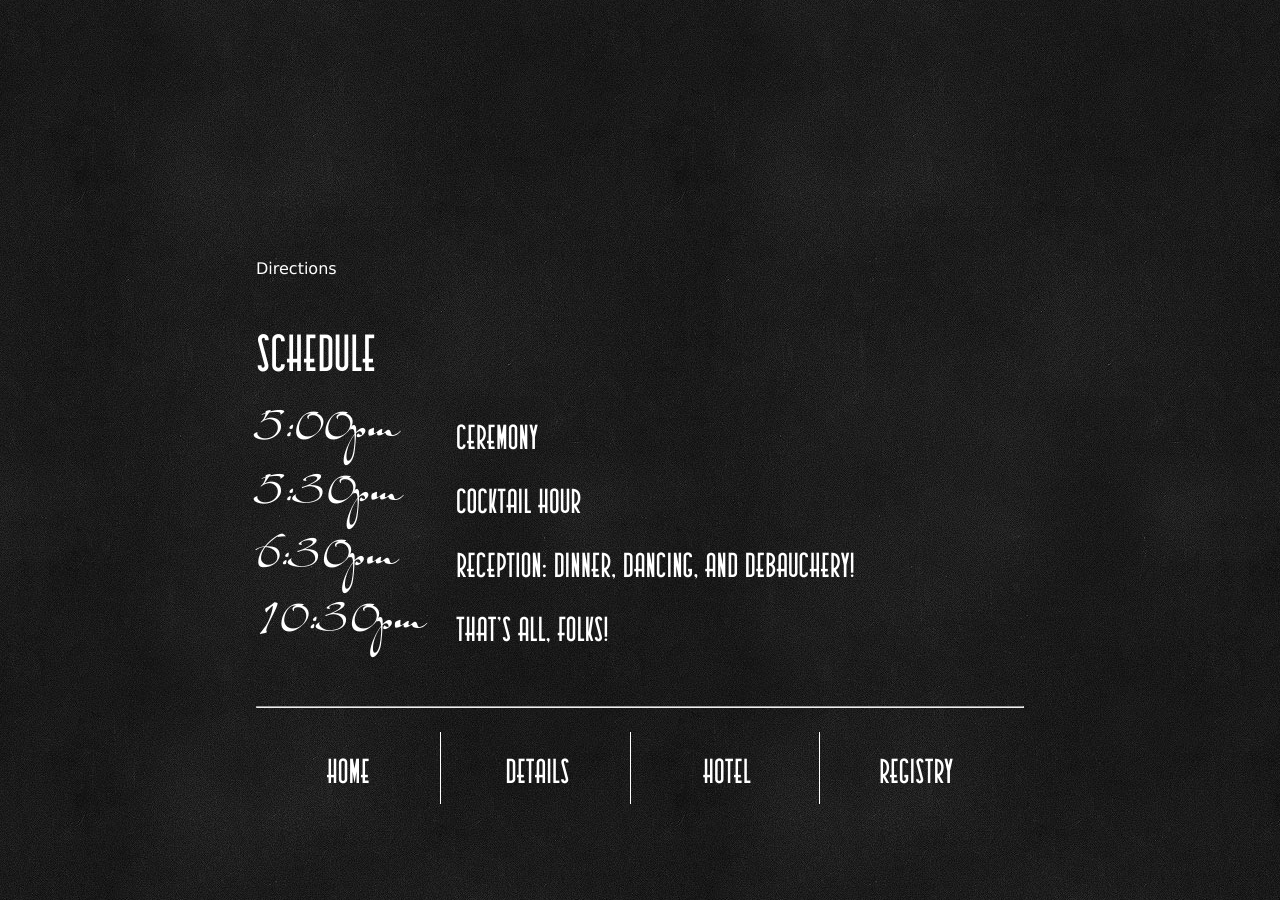
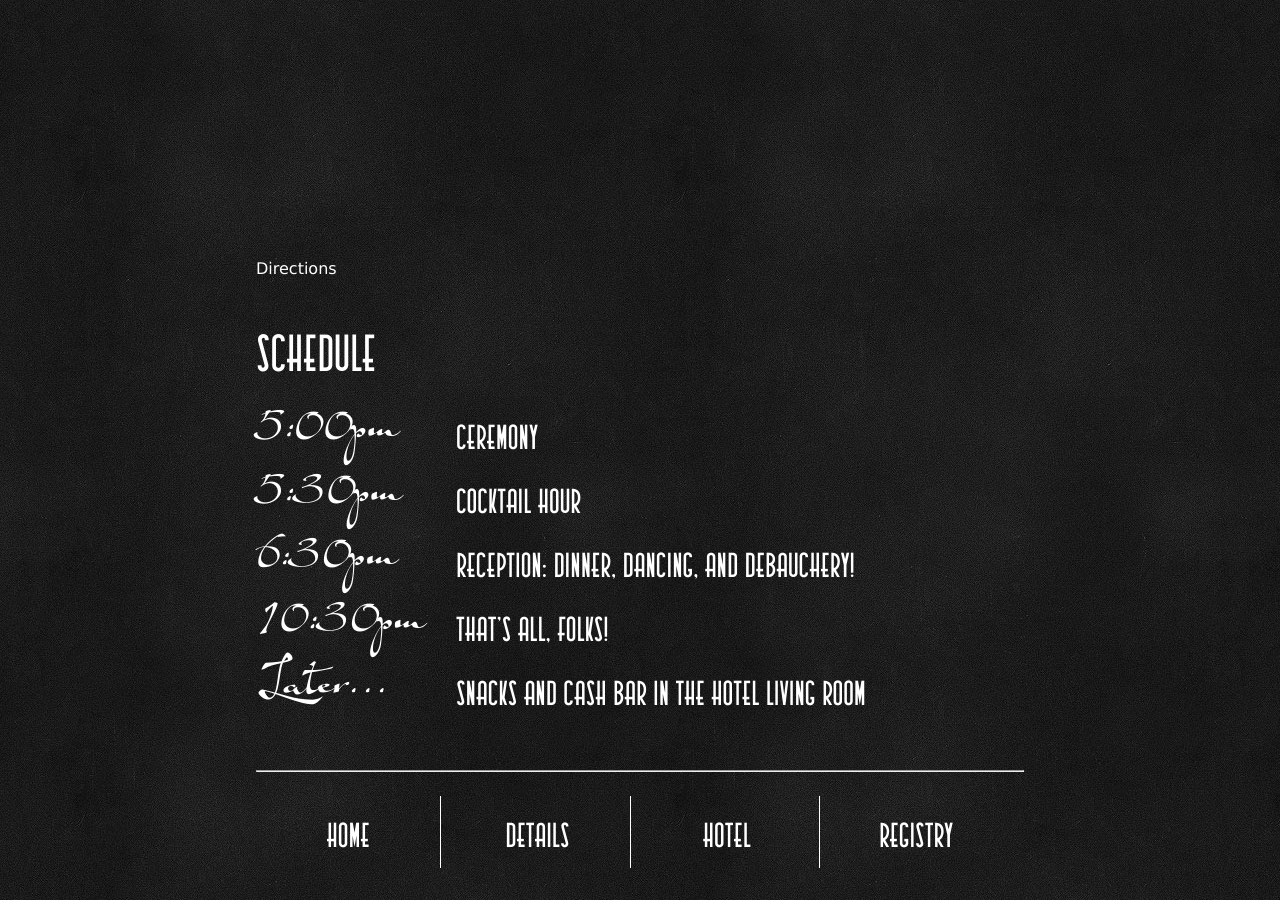
Before and after one commit to tdg5/wedding_jekyll, a Jekyll site: the page built from pages/details/index.html, in a window 1280 px wide and 900 px high, scrolled down 979 px. Built offline with Jekyll 4.4.1, drawn with Linux system fonts in a browser that asks for light colours; Markdown is read by kramdown in place of the engine named in the settings.

Commit message:
Add snacks to the details page

```diff
--- a/pages/details/index.html
+++ b/pages/details/index.html
@@ -43,8 +43,10 @@ title: Details, details, details!
   </li>
   <li class="columns">
     <p class="script column">10:30pm</p>
-    <p class="sans-serif column">
-      That's all, folks!
-    </p>
+    <p class="sans-serif column">That's all, folks!</p>
+  </li>
+  <li class="columns">
+    <p class="script column">Later...</p>
+    <p class="sans-serif column">Snacks and cash bar in the hotel living room</p>
   </li>
 </ul>
```
